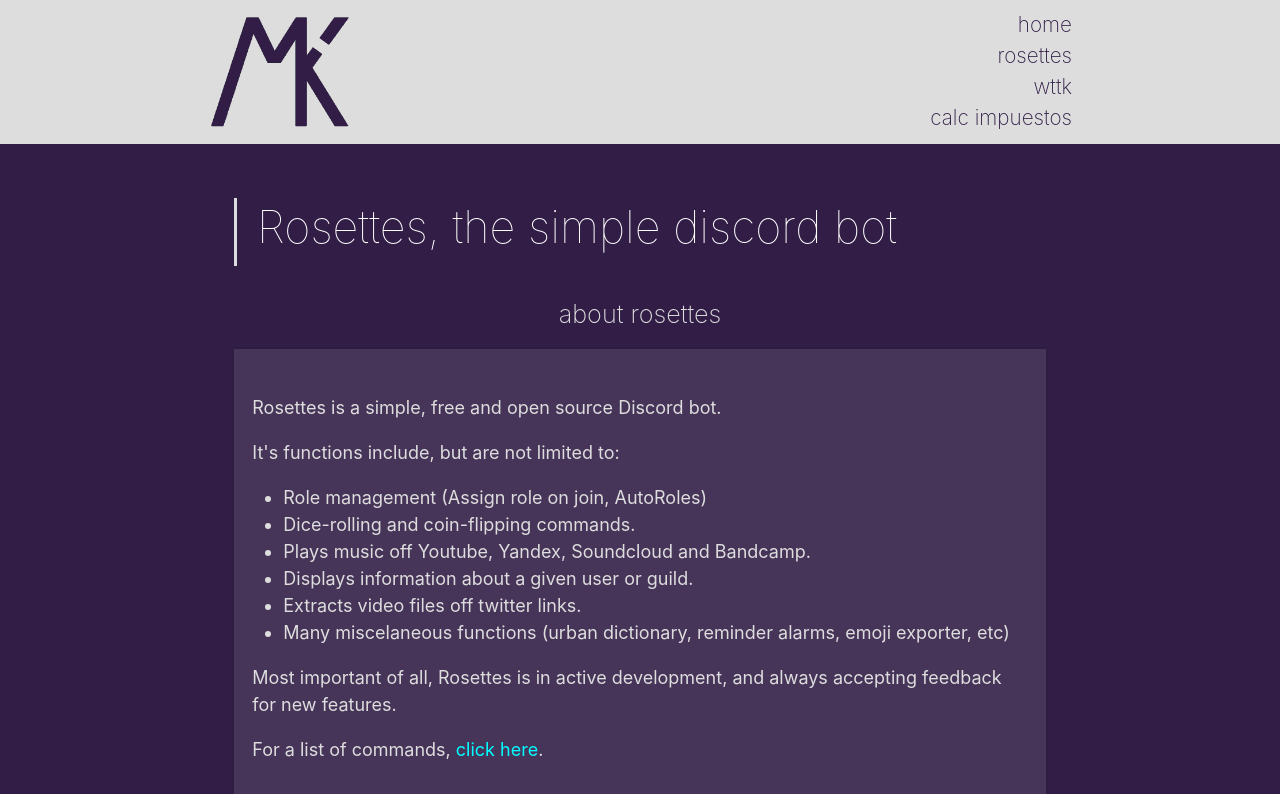
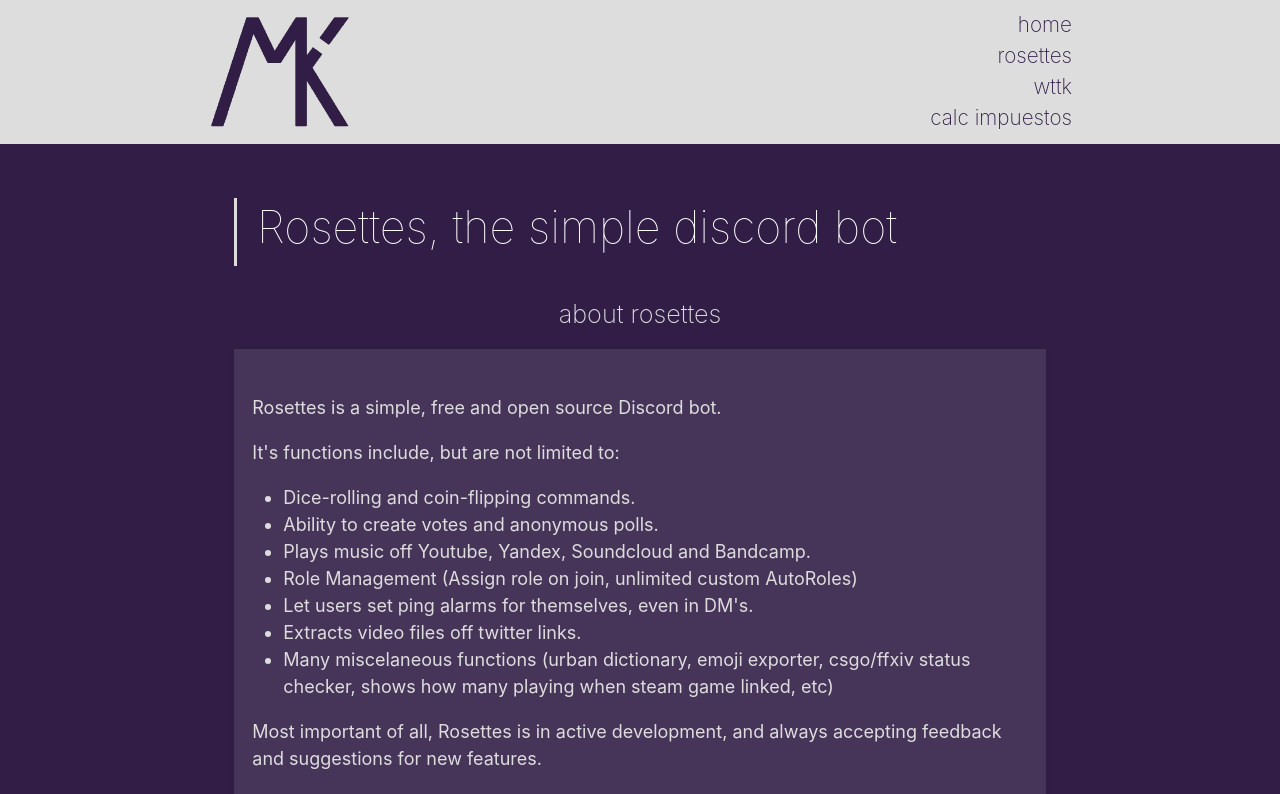
Before and after one commit to markski1/markski.ar, a Next.js app: page /rosettes in a window 1280 px wide. Shown: the top 794 px of the page. Built offline with nearby package versions, Linux system fonts and the light colour scheme.

Commit message:
Update listed features

```diff
--- a/pages/rosettes.tsx
+++ b/pages/rosettes.tsx
@@ -32,14 +32,15 @@ export default function Page() {
 					It's functions include, but are not limited to:
 				</p>
 				<ul>
-					<li>Role management (Assign role on join, AutoRoles)</li>
 					<li>Dice-rolling and coin-flipping commands.</li>
+					<li>Ability to create votes and anonymous polls.</li>
 					<li>Plays music off Youtube, Yandex, Soundcloud and Bandcamp.</li>
-					<li>Displays information about a given user or guild.</li>
+					<li>Role Management (Assign role on join, unlimited custom AutoRoles)</li>
+					<li>Let users set ping alarms for themselves, even in DM's.</li>
 					<li>Extracts video files off twitter links.</li>
-					<li>Many miscelaneous functions (urban dictionary, reminder alarms, emoji exporter, etc)</li>
+					<li>Many miscelaneous functions (urban dictionary, emoji exporter, csgo/ffxiv status checker, shows how many playing when steam game linked, etc)</li>
 				</ul>
-				<p>Most important of all, Rosettes is in active development, and always accepting feedback for new features.</p>
+				<p>Most important of all, Rosettes is in active development, and always accepting feedback and suggestions for new features.</p>
 				<p>For a list of commands, <Link href="/rosettes/commands"><span style={{color: 'cyan'}}>click here</span></Link>.</p>
 			</SectorContainer>
 
```
